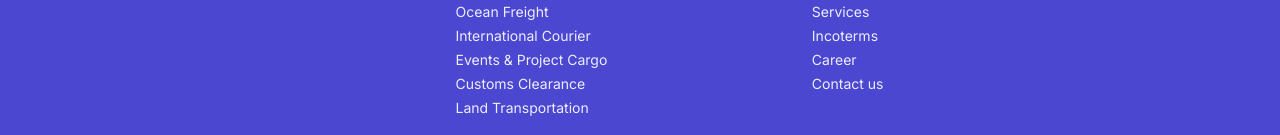
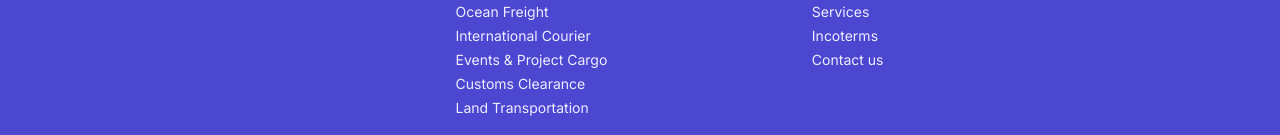
Before and after one commit to binsam008/wellreach, a React (Vite) app: page / in a window 1280 px wide. Shown: the part 3873-4008 px from the top of the page. Built offline with nearby package versions, Linux system fonts and the light colour scheme; the HTML template or start-up script is replaced by a standard one; a web font is replaced by a local one.

Commit message:
refactor: Comment out Career link in Footer component

```diff
--- a/src/sections/Footer.jsx
+++ b/src/sections/Footer.jsx
@@ -33,7 +33,7 @@ export default function Footer() {
             <li><a href="/about" className="hover:underline">About Us</a></li>
             <li><a href="/services" className="hover:underline">Services</a></li>
             <li><a href="/incoterms" className="hover:underline">Incoterms</a></li>
-            <li><a href="/career" className="hover:underline">Career</a></li>
+            {/* <li><a href="/career" className="hover:underline">Career</a></li> */}
             <li><a href="/contact" className="hover:underline">Contact us</a></li>
           </ul>
         </div>
```
